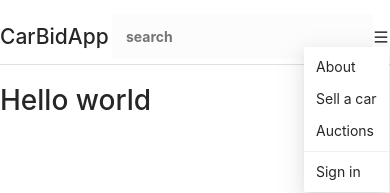
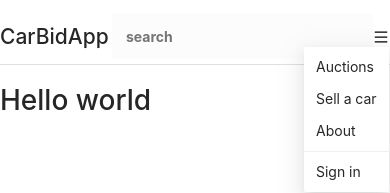
Before and after one commit to Petiazediter/CarAppRewrite, a React (Create React App) app in the folder car-app-frontend/: page / in a window 390 px wide. Both pictures are taken after a click on the element "menu". Shown: the top 193 px of the page. Built offline with nearby package versions, Linux system fonts and the light colour scheme.

Commit message:
Switch the menu item's order in mobile view too.

```diff
--- a/car-app-frontend/src/components/navbar-component/Navbar.tsx
+++ b/car-app-frontend/src/components/navbar-component/Navbar.tsx
@@ -66,13 +66,13 @@ const LeftAlignedH1 = styled('h1')`
 const menu = (
     <Menu>
         <Menu.Item key="0">
-            <Link to="/about">About</Link>
+            <Link to="/auctions">Auctions</Link>
         </Menu.Item>
         <Menu.Item key="1">
             <Link to="/sell">Sell a car</Link>
         </Menu.Item>
         <Menu.Item key="2">
-            <Link to="/auctions">Auctions</Link>
+            <Link to="/about">About</Link>
         </Menu.Item>
         <Menu.Divider />
         <Menu.Item key="3">
```
